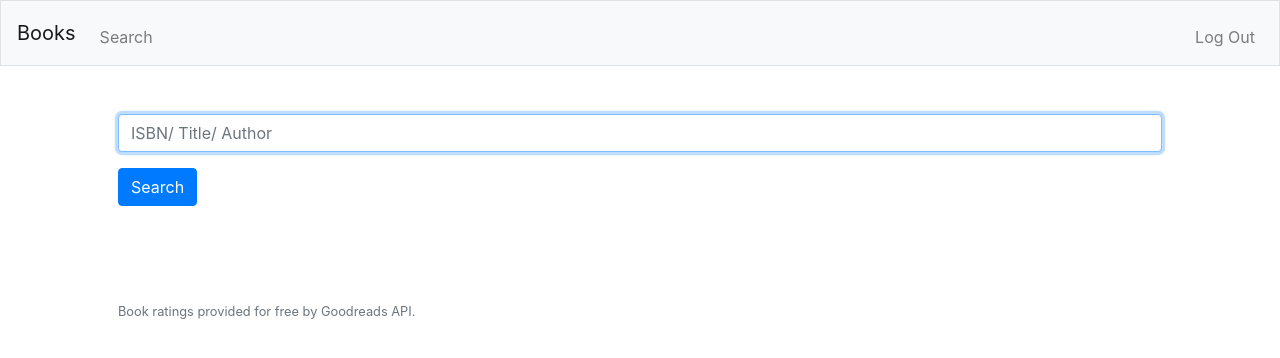
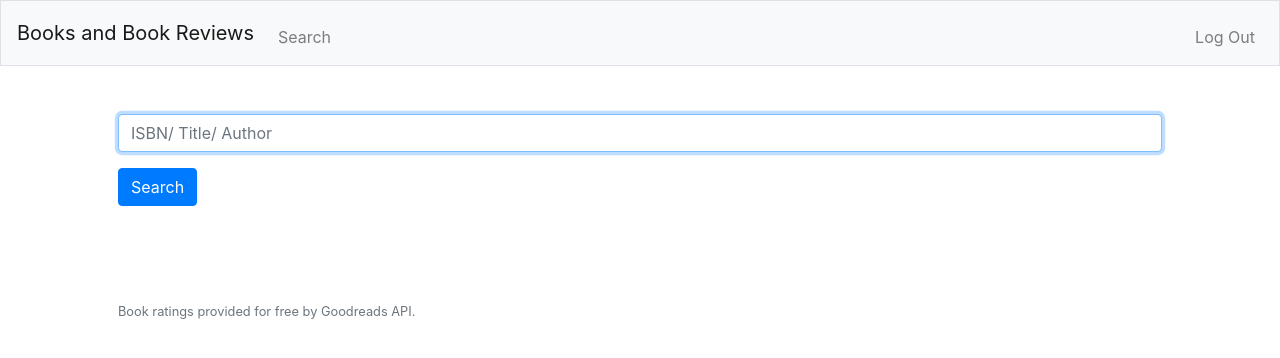
Before and after one commit to GuyChapGH/CS50wProject1, a Flask app: page / in a window 1280 px wide. Shown: the top 358 px of the page. Run offline with Flask 2, Linux system fonts and the light colour scheme; the visitor is signed in with stand-in values (Sample User, id 1); some libraries are stand-ins or nearby versions.

Commit message:
Name of app onscreen changed to Books and Book Reviews

```diff
--- a/templates/layout.html
+++ b/templates/layout.html
@@ -20,7 +20,7 @@
     <body>
 
         <nav class="navbar navbar-expand-md navbar-light bg-light border">
-            <a class="navbar-brand" href="/"><span class="red">Books</span></a>
+            <a class="navbar-brand" href="/"><span class="red">Books and Book Reviews</span></a>
             <button aria-controls="navbar" aria-expanded="false" aria-label="Toggle navigation" class="navbar-toggler" data-target="#navbar" data-toggle="collapse" type="button">
                 <span class="navbar-toggler-icon"></span>
             </button>
```
